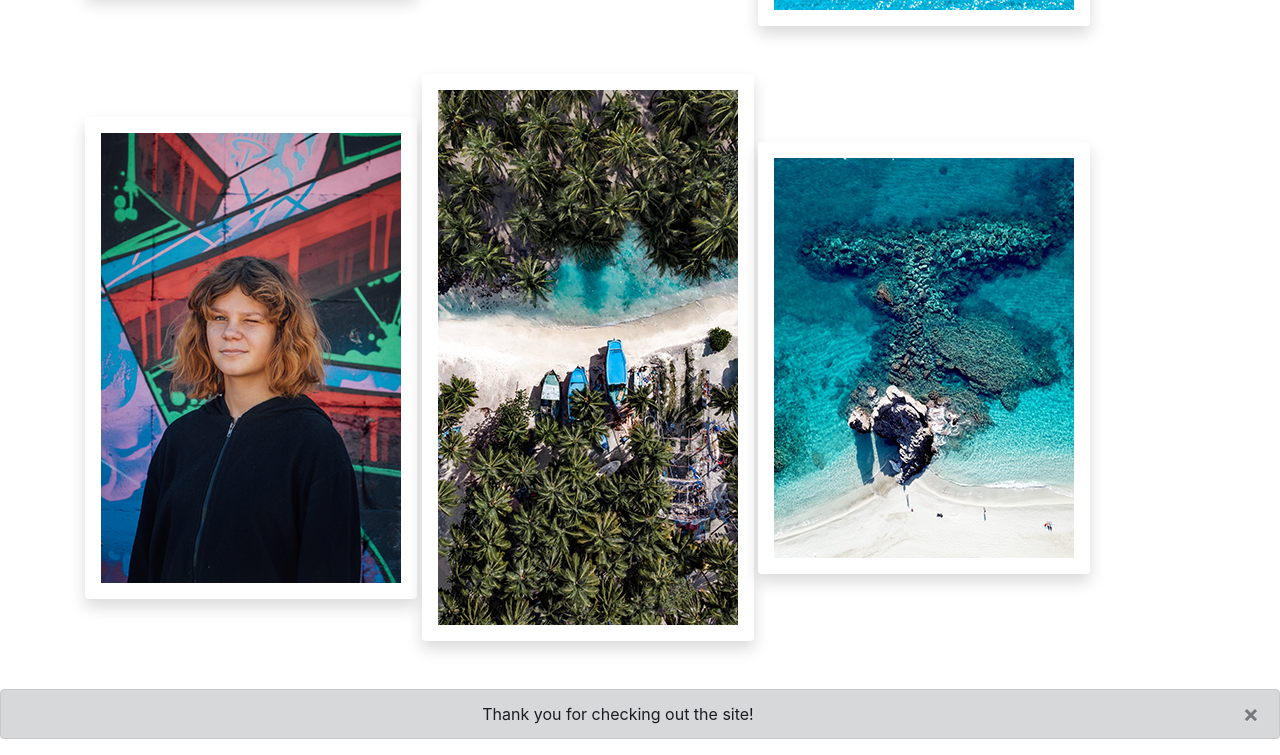
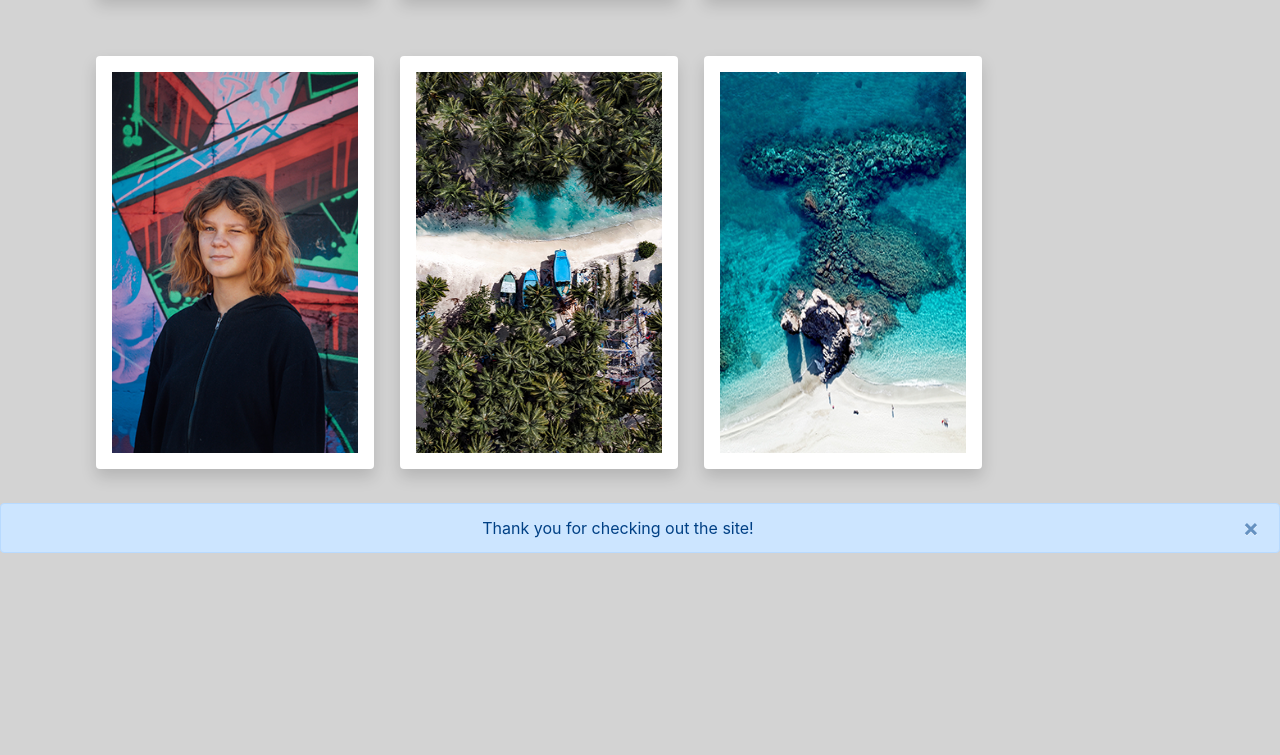
Before and after one commit to beccacohen/m1-h2-cohen-rebecca, a plain HTML site: page index.html in a window 1280 px wide. Shown: the part 955-1710 px from the top of the page. After the commit the page ends 1524 px from the top, so only its background shows below. Drawn offline with nearby package versions, Linux system fonts and the light colour scheme.

Commit message:
added styling to grid

```diff
--- a/index.html
+++ b/index.html
@@ -15,23 +15,14 @@
     <body>
       <h1 class="text-uppercase text-center ">World Pictures</h1>
       <div class="container">
-        <div class="row justify-content-center">
+        <div class="row">
           <div class="col">
             <img class="shadow p-3 mb-5 bg-white rounded" src="img/hw2-image2.png" alt="Cupcakes">
             <img class="shadow p-3 mb-5 bg-white rounded" src="img/hw2-image1.png" alt="White Building">
             <img class="shadow p-3 mb-5 bg-white rounded" src="img/hw2-image3.png" alt="Wall Art">
-          </div>
-        </div>
-        <div class="row justify-content-center">
-          <div class="col">
             <img class="shadow p-3 mb-5 bg-white rounded" src="img/hw2-image5.png" alt="Red Building">
             <img class="shadow p-3 mb-5 bg-white rounded" src="img/hw2-image6.png" alt="Headphones">
             <img class="shadow p-3 mb-5 bg-white rounded" src="img/hw2-image4.png" alt="Ocean and Trees">
-          </div>
-        </div>
-
-        <div class="row justify-content-center">
-          <div class="col">
             <img class="shadow p-3 mb-5 bg-white rounded" src="img/hw2-image8.png" alt="Portrait">
             <img class="shadow p-3 mb-5 bg-white rounded" src="img/hw2-image7.png" alt="Boats">
             <img class="shadow p-3 mb-5 bg-white rounded" src="img/hw2-image9.png" alt="Rocks">
@@ -39,7 +30,7 @@
         </div>
       </div>
 
-      <div class="alert alert-dark alert-dismissible fade show text-center" role="alert">
+      <div class="alert alert-primary alert-dismissible fade show text-center" role="alert">
         Thank you for checking out the site!
         <button type="button" class="close" data-dismiss="alert" aria-label="Close">
           <span aria-hidden="true">&times;</span>
--- a/main.css
+++ b/main.css
@@ -0,0 +1,47 @@
+/*============================
+
+Universal Styling
+
+============================*/
+
+* {
+  margin: 0;
+  padding: 0;
+  border: 0;
+  text-decoration: none;
+}
+body {
+  background: #d3d3d3;
+}
+
+img {
+  margin: 1%;
+}
+
+/*===========================
+
+Responsive Web Coding - 768px by 1024px (Tablet)
+
+===========================*/
+
+@media screen and (min-width: 768px) {
+  img {
+    height: 23%;
+    width: 28%;
+  }
+}
+/*===========================
+
+Responsive Web Coding - 1366px by 768px (Laptop)
+
+===========================*/
+
+@media screen and (min-width: 1000px) {
+  img {
+    height: 30%;
+    width: 25%;
+  }
+.container {
+  padding-bottom: 2%;
+}
+}
```
